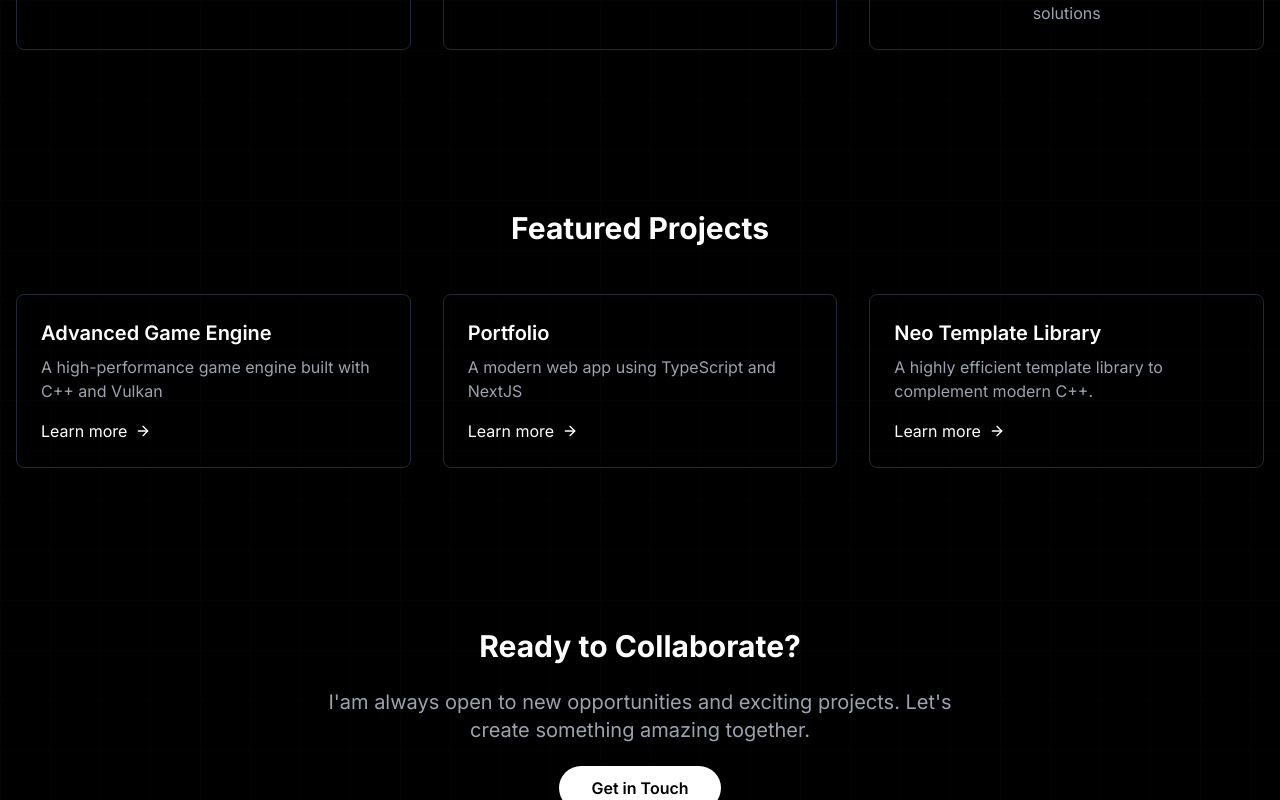
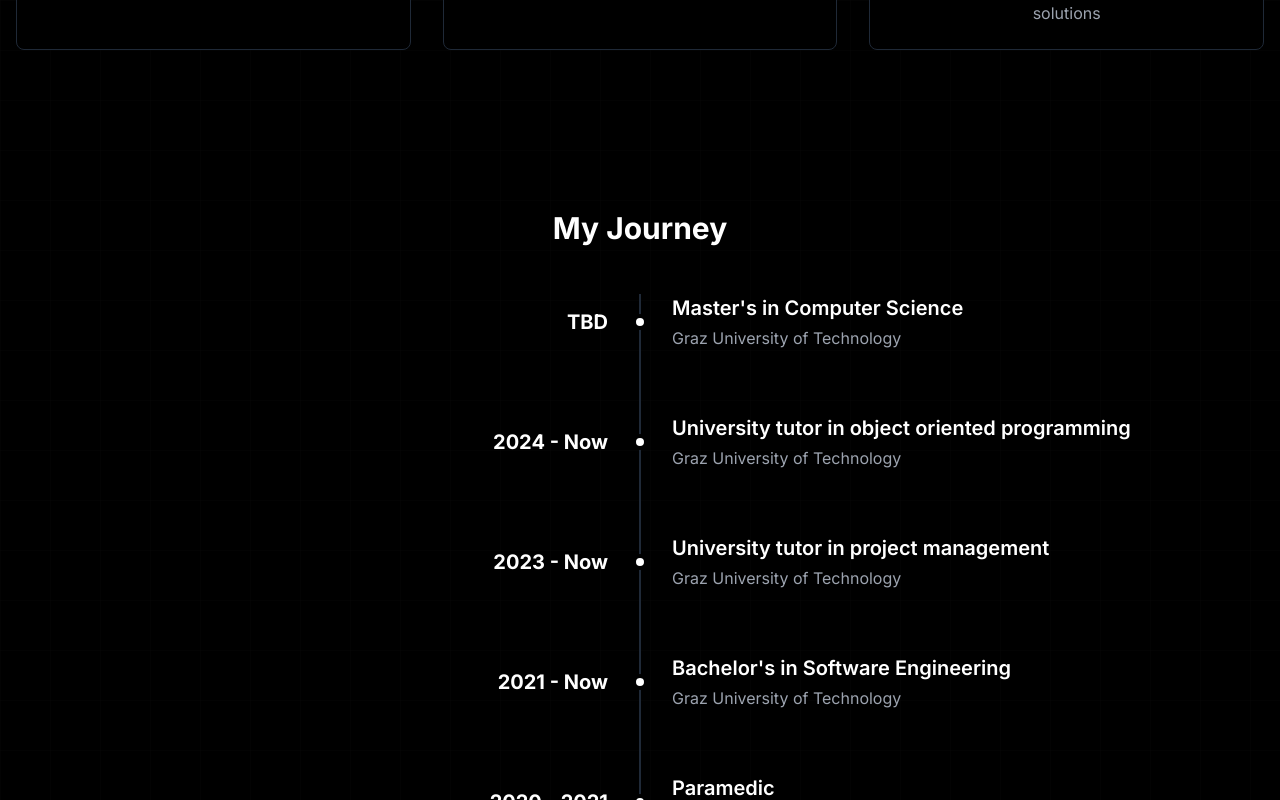
Before and after one commit to IImpaq/portfolio, a Next.js app: page / in a window 1280 px wide. Shown: the part 1100-1900 px from the top of the page. Built offline with nearby package versions, Linux system fonts and the light colour scheme.

Commit message:
Added index timeline section

```diff
--- a/app/page.tsx
+++ b/app/page.tsx
@@ -7,6 +7,7 @@ import IndexHeroSection from "@/app/ui/index-hero-section";
 import IndexExpertiseSection from "@/app/ui/index-expertise-section";
 import ProjectsSection from "@/app/ui/projects-section";
 import CtaSection from "@/app/ui/cta-section";
+import IndexTimelineSection from "@/app/ui/index-timeline";
 
 const Home = () => {
   return (
@@ -25,6 +26,7 @@ const Home = () => {
         <div className="relative z-10 container mx-auto px-4">
           <IndexHeroSection/>
           <IndexExpertiseSection/>
+          <IndexTimelineSection />
           <ProjectsSection/>
           <CtaSection/>
         </div>
--- a/app/ui/about-expertise.tsx
+++ b/app/ui/about-expertise.tsx
@@ -10,7 +10,7 @@ const AboutExpertiseSection = () => {
       <div className="max-w-5xl mx-auto grid grid-cols-1 md:grid-cols-3 gap-8">
         {placeholder.expertiseAreas.map((area, index) => (
             <motion.div key={area.title}
-                        className="border border-gray-800 p-6 rounded-lg text-center"
+                        className="border border-gray-800 p-6 rounded-lg text-center cursor-pointer"
                         initial={{opacity: 0, y: 20}}
                         animate={{opacity: 1, y: 0}}
                         transition={{duration: 0.5, delay: index * 0.1}}
--- a/app/ui/index-expertise-section.tsx
+++ b/app/ui/index-expertise-section.tsx
@@ -11,7 +11,7 @@ const IndexExpertiseSection = () => {
       <div className="grid grid-cols-1 md:grid-cols-3 gap-8">
         {placeholder.expertiseAreas.map((area, index) => (
           <motion.div key={area.title}
-                      className="border border-gray-800 p-6 rounded-lg text-center"
+                      className="bg-black border border-gray-800 p-6 rounded-lg text-center cursor-pointer"
                       initial={{ opacity: 0, y: 20 }}
                       animate={{ opacity: 1, y: 0 }}
                       transition={{ duration: 0.5, delay: index * 0.1 }}
--- /dev/null
+++ b/app/ui/index-timeline.tsx
@@ -0,0 +1,39 @@
+"use client";
+
+import { motion } from "framer-motion";
+import placeholder from "@/app/lib/placeholder-data"
+
+const IndexTimelineSection = () => {
+  return (
+      <section className="py-20">
+        <h2 className="text-3xl font-bold mb-12 text-center">My Journey</h2>
+        <div className="relative">
+          <div className="absolute left-1/2 transform -translate-x-1/2 w-0.5 h-full bg-gray-800"></div>
+          <div className="space-y-16">
+            {placeholder.timeline.map((event, index) => (
+                <motion.div
+                    key={event.title}
+                    className="relative flex items-center"
+                    initial={{opacity: 0, y: 20}}
+                    animate={{opacity: 1, y: 0}}
+                    transition={{duration: 0.5, delay: index * 0.1}}
+                >
+                  <div className="flex-1 pr-8 text-right">
+                    <span className="text-xl font-bold">{event.period}</span>
+                  </div>
+                  <div
+                      className="absolute left-1/2 transform -translate-x-1/2 w-4 h-4 bg-white rounded-full border-4 border-black z-10"></div>
+                  <div className="flex-1 text-left pl-8">
+                    <h3 className="text-xl font-semibold mb-1">{event.title}</h3>
+                    <p className="text-gray-400">{event.organization}</p>
+                  </div>
+                </motion.div>
+            ))}
+          </div>
+        </div>
+      </section>
+  );
+};
+
+
+export default IndexTimelineSection;
```
